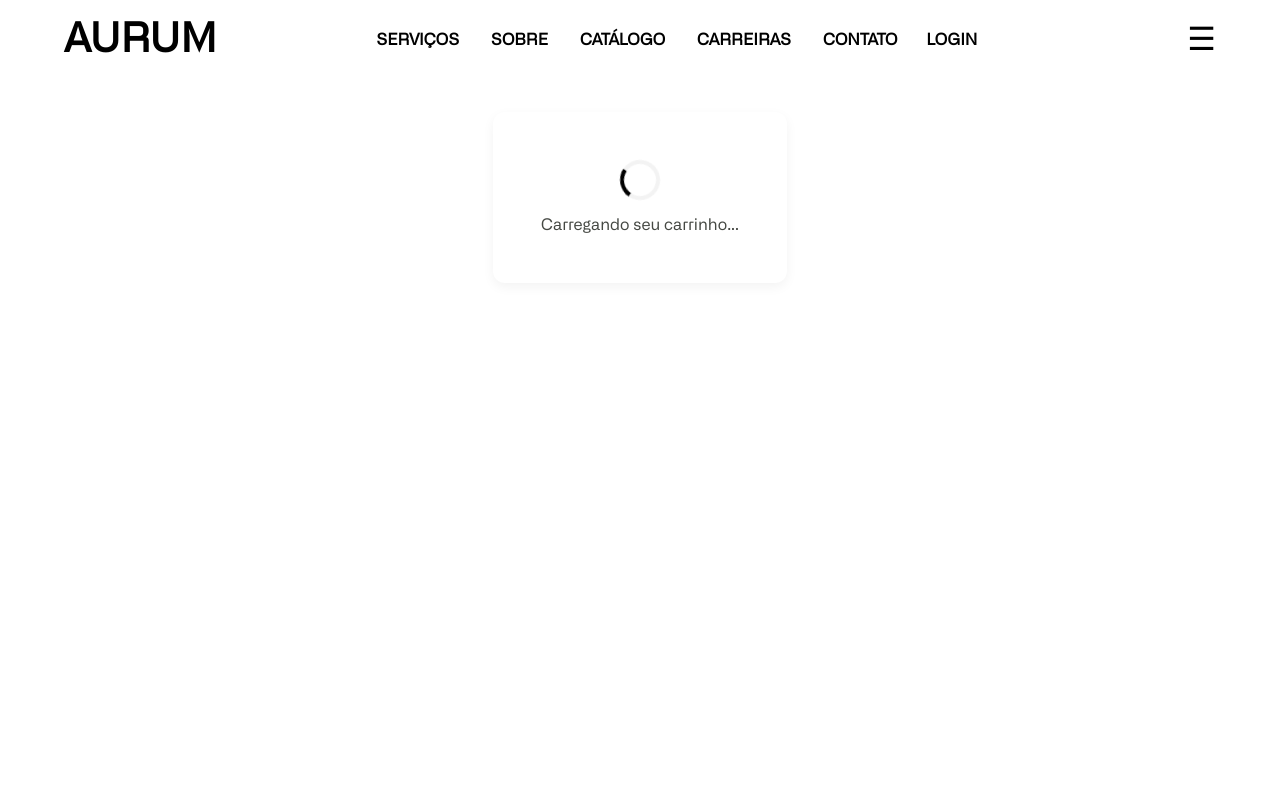
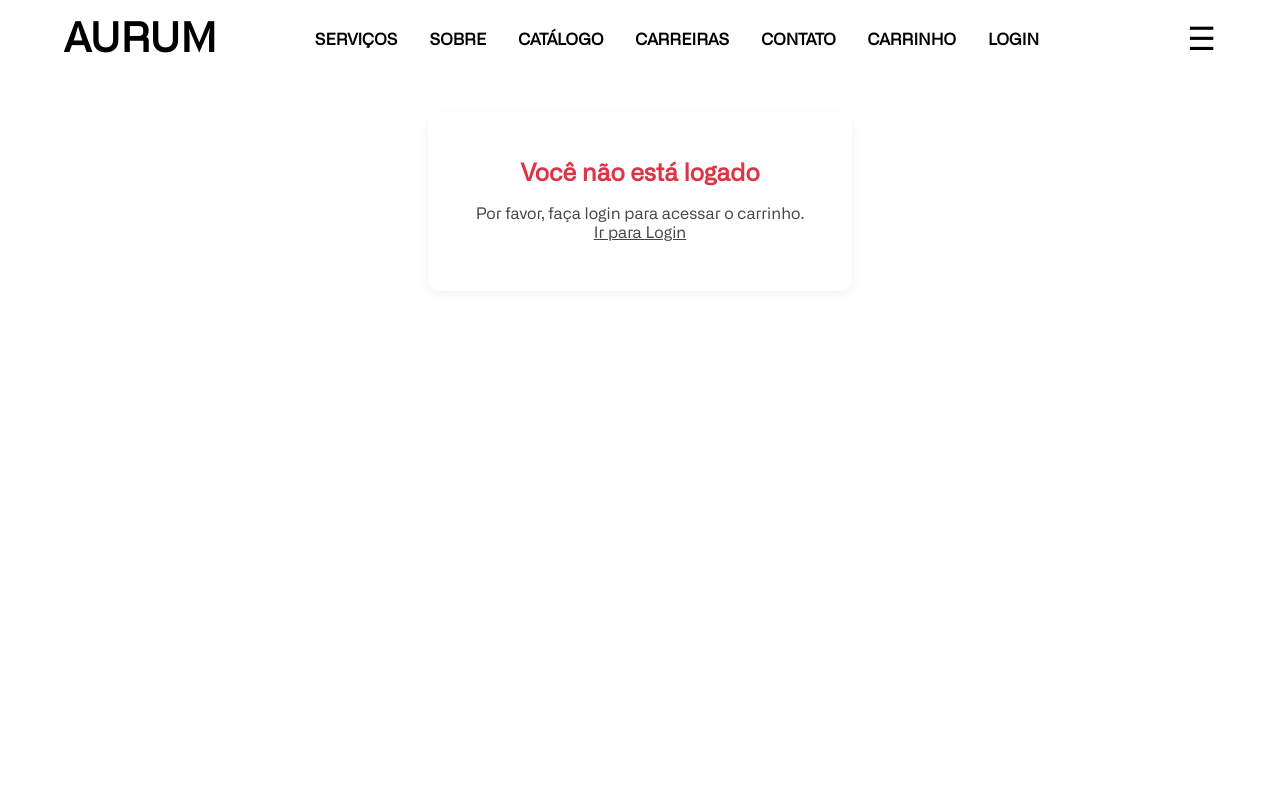
Before and after one commit to guilhermesantossousadev/aurum-ecommerce, a React (Vite) app: page /carrinho in a window 1280 px wide. Shown: the top 800 px of the page. Built offline with nearby package versions, Linux system fonts and the light colour scheme.

Commit message:
centralização da navbar, adição de tratamento de erro para se o usuario nao estilver logado, reposição do btn-remover no carrinho

```diff
--- a/src/components/NavBar.jsx
+++ b/src/components/NavBar.jsx
@@ -110,14 +110,9 @@ const NavBar = () => {
         <li>
           <Link to="/contato">Contato</Link>
         </li>
-
-        {user ? (
         <li>
           <Link to="/carrinho">Carrinho</Link>
         </li>
-        ) : (
-          <li></li>
-        )}
 
         {user ? (
           <>
@@ -180,15 +175,11 @@ const NavBar = () => {
             </Link>
           </li>
           <li>
-            {user ? (
             <li>
               <Link to="/carrinho" onClick={() => setIsMenuOpen(false)}>
                 Carrinho
               </Link>
             </li>
-            ) : (
-              <li></li>
-            )}
             <Link to="/carreiras" onClick={() => setIsMenuOpen(false)}>
               Carreiras
             </Link>
--- a/src/pages/Carrinho.jsx
+++ b/src/pages/Carrinho.jsx
@@ -16,6 +16,23 @@ function Carrinho() {
   const [notificacao, setNotificacao] = useState("");
 
   const [loading, setLoading] = useState(true);
+
+  // Tratamento para usuário não logado
+  if (!user?.id) {
+    return (
+      <div className="Carrinho">
+        <div className="carrinho-container">
+          <div className="carrinho-error">
+            <h2>Você não está logado</h2>
+            <p>Por favor, faça login para acessar o carrinho.</p>
+            <a href="/login" className="btn-login">
+              Ir para Login
+            </a>
+          </div>
+        </div>
+      </div>
+    );
+  }
 
   const mostrarNotificacao = (mensagem) => {
     setNotificacao(mensagem);
@@ -158,7 +175,6 @@ function Carrinho() {
         }
       );
 
-      // ✅ Toast correto
       toast.success("Produto removido do carrinho com sucesso!");
 
       await fetchCarrinho();
--- a/src/pages/detalhes/DetalhesPingente.jsx
+++ b/src/pages/detalhes/DetalhesPingente.jsx
@@ -384,23 +384,7 @@ function DetalhesPingente() {
               <strong className="detalhes__info__item__p__strong">
                 Tipo de Pingente
               </strong>{" "}
-              {pingente?.tipoPingente || "Tipo de pingente não disponível"}
-            </p>
-            <p className="detalhes__info__item__p">
-              <strong className="detalhes__info__item__p__strong">
-                Tamanho
-              </strong>{" "}
-              {pingente?.tamanho
-                ? `${pingente.tamanho} cm`
-                : "Tamanho não disponível"}
-            </p>
-            <p className="detalhes__info__item__p">
-              <strong className="detalhes__info__item__p__strong">
-                Espessura
-              </strong>{" "}
-              {pingente?.espessura
-                ? `${pingente.espessura} mm`
-                : "Espessura não disponível"}
+              {pingente?.tipoPeca || "Tipo de pingente não disponível"}
             </p>
             <p className="detalhes__info__item__p">
               <strong className="detalhes__info__item__p__strong">Peso</strong>{" "}
--- a/src/styles/Carrinho.css
+++ b/src/styles/Carrinho.css
@@ -349,7 +349,7 @@
   }
 
   .btn-remover {
-    margin-top: 0.5rem;
+    margin-top: 9rem;
   }
 
   .carrinho-resumo {
--- a/src/styles/NavBar.css
+++ b/src/styles/NavBar.css
@@ -45,14 +45,6 @@
   --dark-bg: rgba(12, 12, 12, 0.95);
   --light-bg: rgba(255, 255, 255, 0.95);
   --transition-speed: 0.3s;
-}
-
-.login {
-  margin-left: -35px;
-}
-
-.login .logged {
-  margin-left: 0;
 }
 
 /* Estilo para texto branco na página principal */
```
Lines whose indentation alone changed are shown as unchanged.
